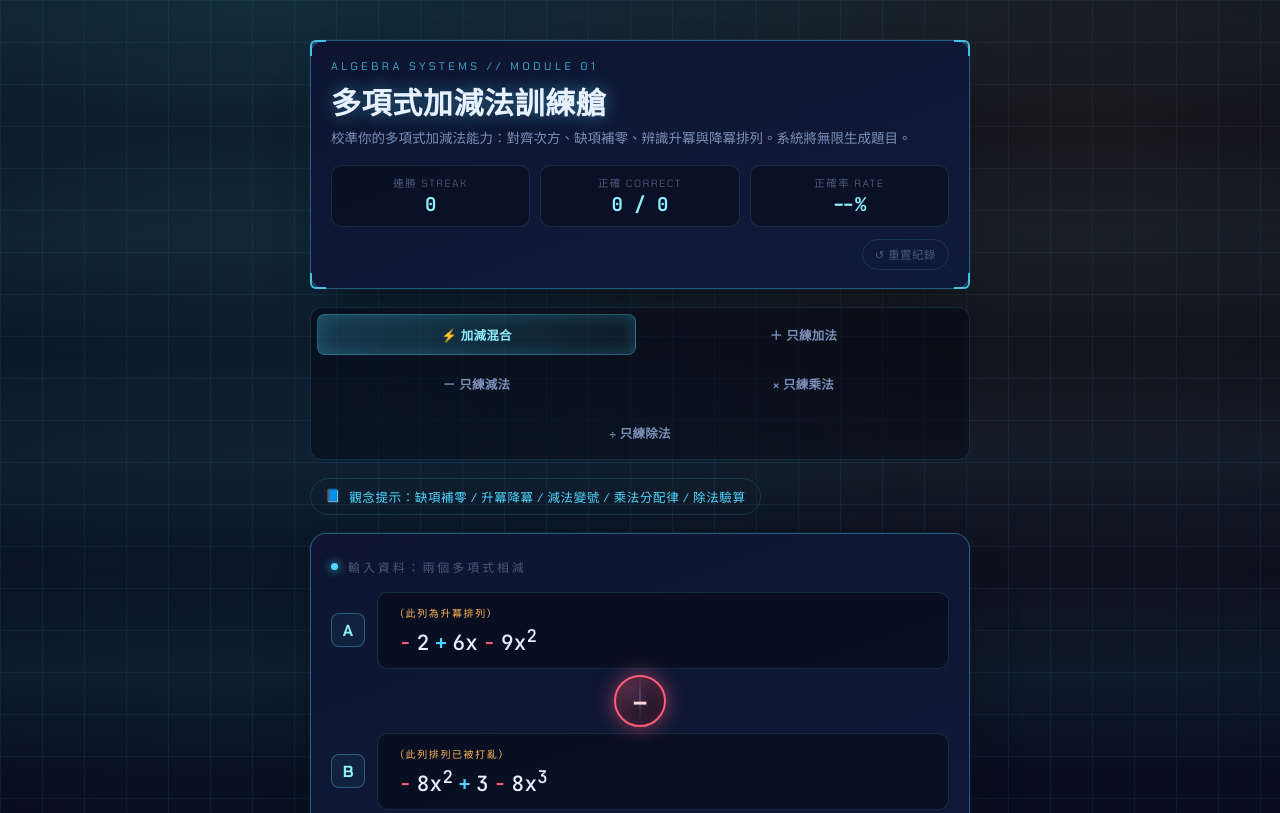
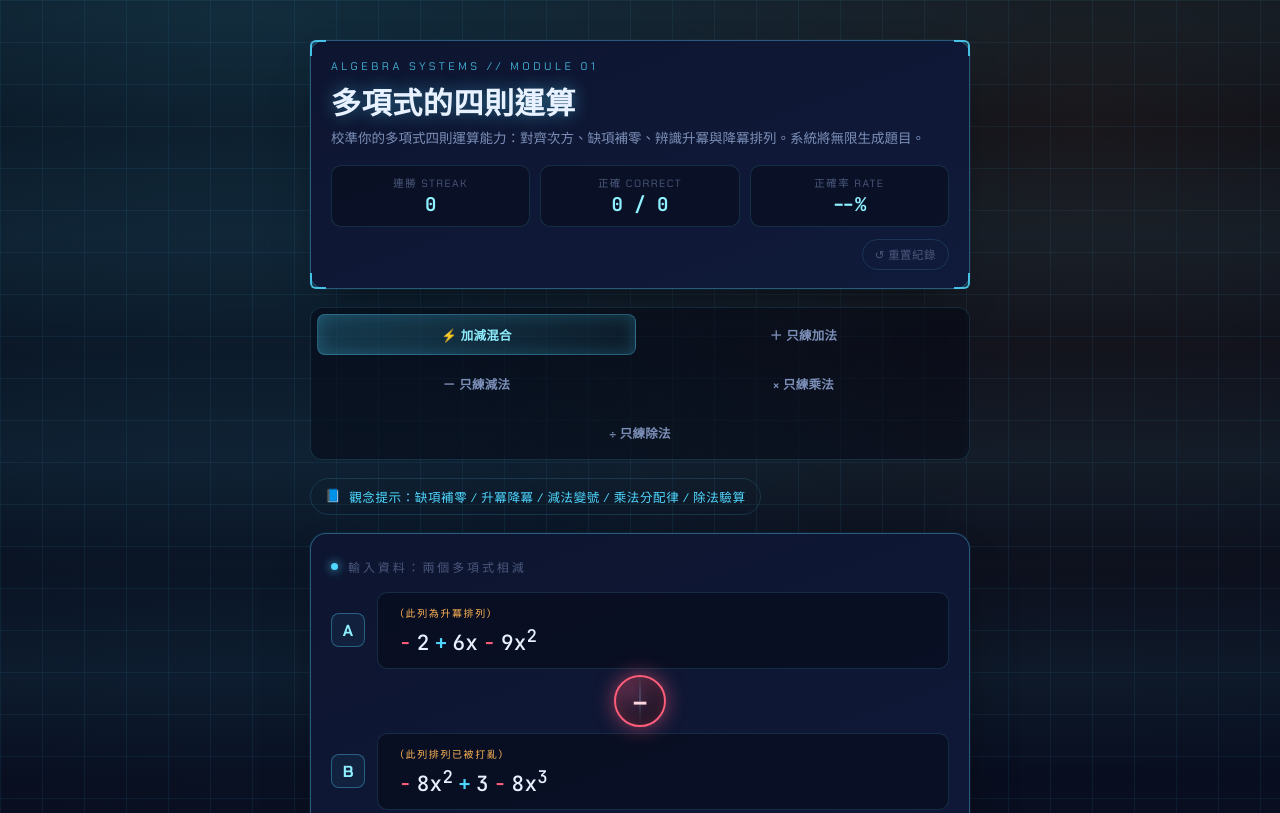
Before and after one commit to sky104857-stack/polynomial-addition-lab, a plain HTML site: page index.html in a window 1280 px wide. Shown: the top 813 px of the page. Drawn offline with Linux system fonts and the light colour scheme.

Commit message:
Retitle the page to cover all four operations
Headline, tab title, meta description, and subtitle said
addition/subtraction only, which stopped being true once multiplication
and division modes landed.

Co-Authored-By: Claude Sonnet 5.5 <noreply@anthropic.com>

```diff
--- a/index.html
+++ b/index.html
@@ -3,8 +3,8 @@
 <head>
 <meta charset="UTF-8">
 <meta name="viewport" content="width=device-width, initial-scale=1.0">
-<title>多項式加減法訓練艙</title>
-<meta name="description" content="國二多項式加減法互動練習：無限出題、缺項補零、升冪降冪打散，未來科技風介面。">
+<title>多項式的四則運算</title>
+<meta name="description" content="國二多項式四則運算互動練習：加減乘除、無限出題、缺項補零、升冪降冪打散，未來科技風介面。">
 <link rel="preconnect" href="https://fonts.googleapis.com">
 <link rel="preconnect" href="https://fonts.gstatic.com" crossorigin>
 <link href="https://fonts.googleapis.com/css2?family=Chakra+Petch:wght@400;500;600;700&family=Noto+Sans+TC:wght@400;500;700;900&family=JetBrains+Mono:wght@500;700&display=swap" rel="stylesheet">
@@ -818,8 +818,8 @@
     <span class="corner tl"></span><span class="corner tr"></span>
     <span class="corner bl"></span><span class="corner br"></span>
     <p class="eyebrow">Algebra Systems // Module 01</p>
-    <h1>多項式加減法訓練艙</h1>
-    <p class="subtitle">校準你的多項式加減法能力：對齊次方、缺項補零、辨識升冪與降冪排列。系統將無限生成題目。</p>
+    <h1>多項式的四則運算</h1>
+    <p class="subtitle">校準你的多項式四則運算能力：對齊次方、缺項補零、辨識升冪與降冪排列。系統將無限生成題目。</p>
 
     <div class="stats">
       <div class="stat">
```
